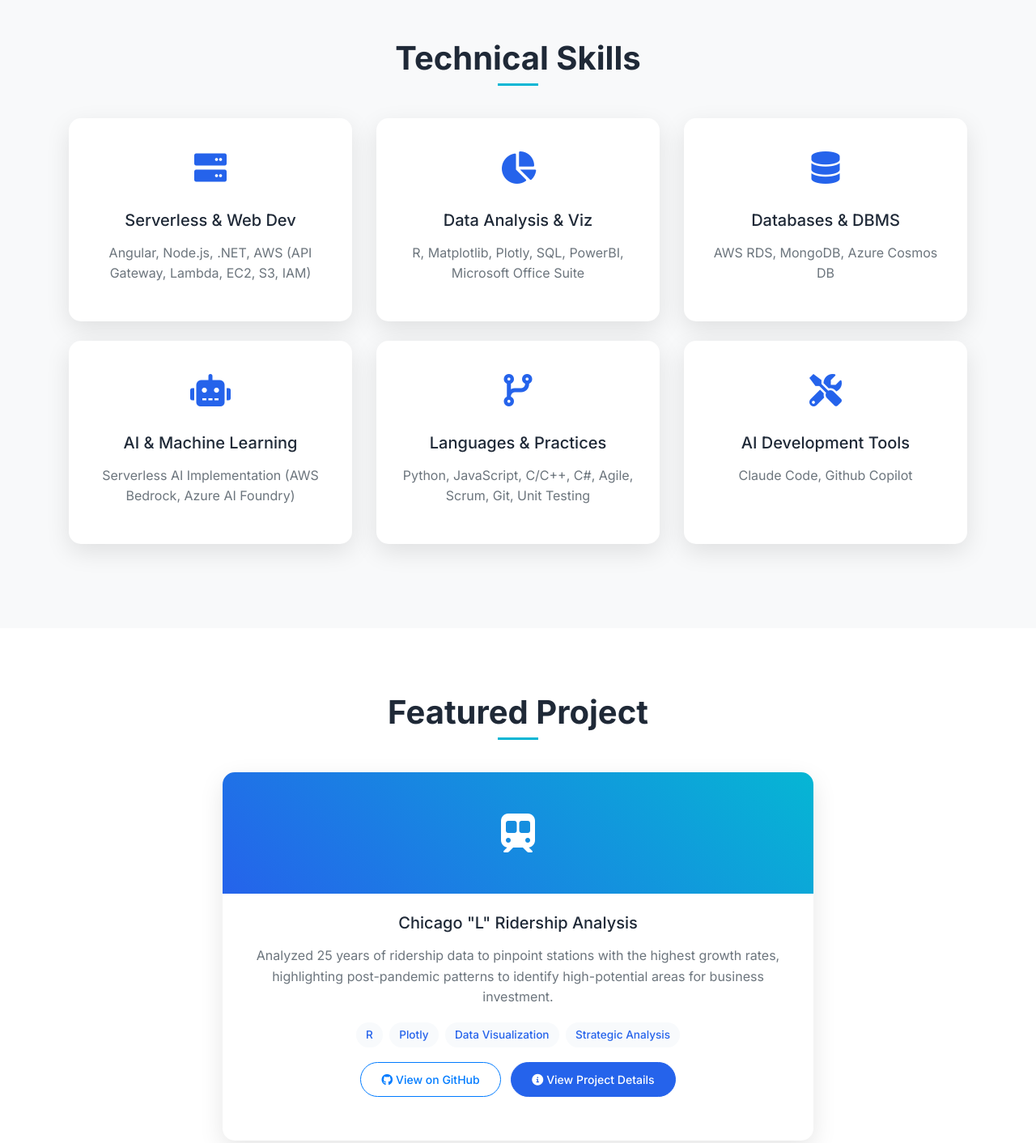
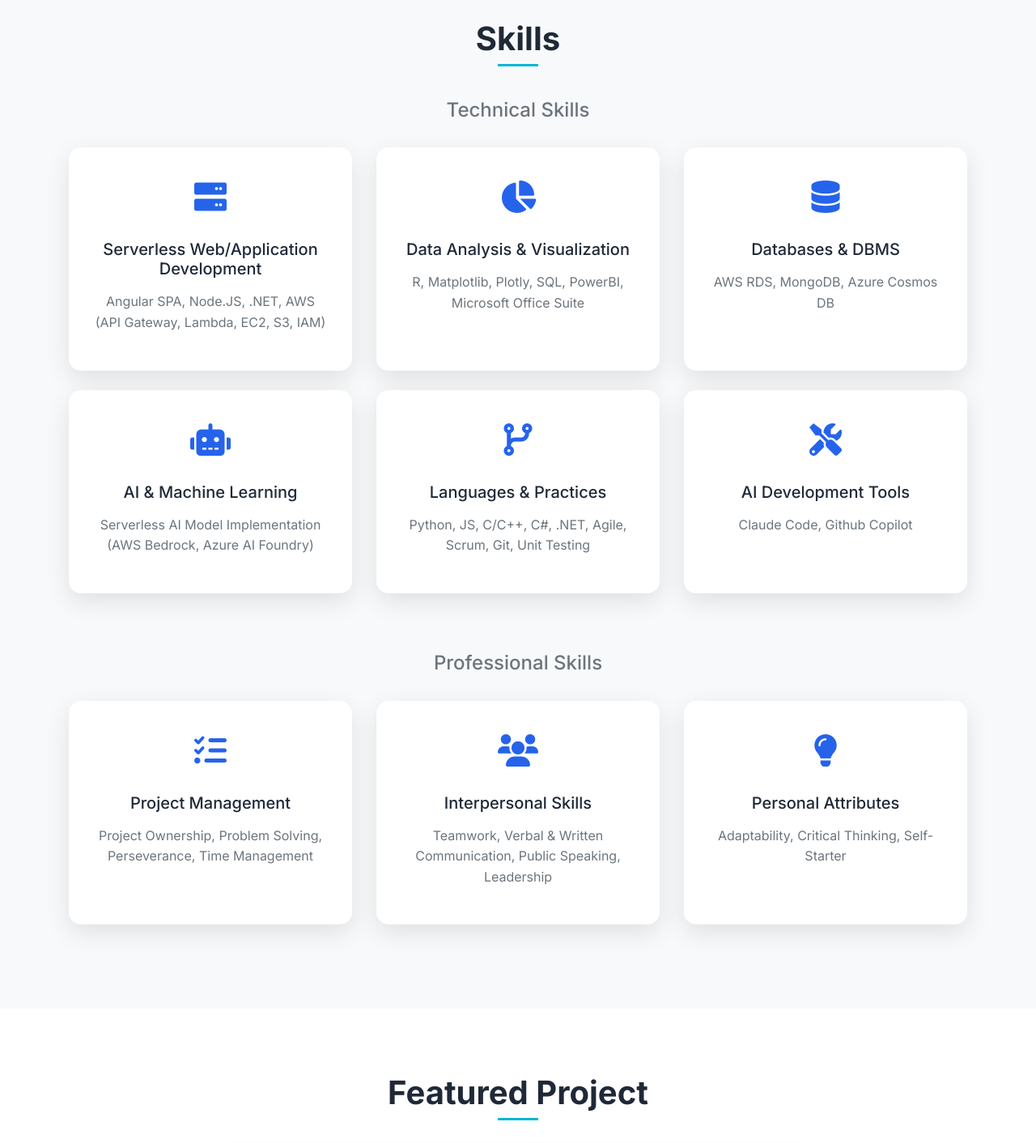
Before and after one commit to CarterLeeW/Portfolio, a plain HTML site: page index.html in a window 1280 px wide. Shown: the part 1340-2752 px from the top of the page at 81% size. Drawn offline with nearby package versions, Linux system fonts and the light colour scheme.

Commit message:
finished portfolio

```diff
--- a/index.html
+++ b/index.html
@@ -1,12 +1,14 @@
 <!doctype html>
 <html lang="en">
+
 <head>
   <!-- Required meta tags -->
   <meta charset="utf-8">
   <meta name="viewport" content="width=device-width, initial-scale=1, shrink-to-fit=no">
 
   <!-- Bootstrap CSS -->
-    <link rel="stylesheet" href="https://maxcdn.bootstrapcdn.com/bootstrap/4.0.0/css/bootstrap.min.css" xintegrity="sha384-Gn5384xqQ1aoWXA+058RXPxPg6fy4IWvTNh0E263XmFcJlSAwiGgFAW/dAiS6JXm" crossorigin="anonymous">
+  <link rel="stylesheet" href="https://maxcdn.bootstrapcdn.com/bootstrap/4.0.0/css/bootstrap.min.css"
+    xintegrity="sha384-Gn5384xqQ1aoWXA+058RXPxPg6fy4IWvTNh0E263XmFcJlSAwiGgFAW/dAiS6JXm" crossorigin="anonymous">
 
   <!-- Font Awesome for icons -->
   <link rel="stylesheet" href="https://cdnjs.cloudflare.com/ajax/libs/font-awesome/6.0.0/css/all.min.css">
@@ -16,6 +18,7 @@
 
   <title>Carter Wooton - Software & Data Engineer</title>
 
+  <!-- External CSS -->
   <link rel="stylesheet" href="styles.css">
 </head>
 
@@ -59,16 +62,18 @@
             Hi, I'm <span class="text-warning">Carter Wooton</span>
           </h1>
           <h2 class="h3 mb-4">
-              <span class="typing-animation">Software & Data Engineer</span>
+            <span class="typing-animation"></span>
           </h2>
           <p class="lead mb-5">
-              Collaborative and adaptable engineer with a proven ability to tackle complex challenges at the intersection of data analysis, software development, and business strategy. I drive efficiency and uncover critical insights by applying a multi-language programming toolkit and pioneering serverless AI solutions.
+            Collaborative and adaptable engineer with a proven ability to tackle complex challenges at the intersection
+            of data analysis, software development, and business strategy. I drive efficiency and uncover critical
+            insights by applying a multi-language programming toolkit and pioneering serverless AI solutions.
           </p>
           <div class="mb-4">
             <a href="#projects" class="btn btn-light btn-lg mr-3">
               <i class="fas fa-folder-open mr-2"></i>View My Work
             </a>
-              <a href="Business_Resume.pdf" target="_blank" class="btn btn-outline-light btn-lg">
+            <a href="media/Carter_Wooton_Resume_DE_9_28_2025.pdf" target="_blank" class="btn btn-outline-light btn-lg">
               <i class="fas fa-file-arrow-down mr-2"></i>Download Resume
             </a>
           </div>
@@ -93,10 +98,15 @@
         <div class="col-lg-6">
           <h3 class="h2 mb-4">Bridging Analytics and Development</h3>
           <p class="text-muted mb-4">
-              I am a dedicated technologist passionate about building intelligent systems that answer critical business questions. My experience in backend development allows me to automate processes and enhance data accuracy, while my ongoing Master's in Business Analytics is sharpening my skills in AI and Natural Language Processing.
-            </p>
-            <p class="text-muted mb-4">
-              I thrive in dynamic environments where I can manage competing priorities, ensure quality, and advise on technical strategy to reduce operational costs and drive project success.
+            Collaborative and adaptable Software and Data Engineer with a proven ability to tackle complex challenges at
+            the
+            intersection of complex data analysis, software development, and business strategy. Drives efficiency and
+            uncovers
+            critical insights by applying a multi-language programming toolkit and pioneering serverless AI solutions.
+            Currently
+            pursuing a Master's in Business Analytics with an AI concentration to proactively enhance skills in
+            designing
+            intelligent systems that answer the critical business questions of tomorrow.
           </p>
         </div>
         <div class="col-lg-6">
@@ -124,21 +134,29 @@
     <div class="container">
       <div class="row">
         <div class="col-lg-12 text-center">
-            <h2 class="section-title h1 font-weight-bold">Technical Skills</h2>
+          <h2 class="section-title h1 font-weight-bold">Skills</h2>
         </div>
       </div>
+
+      <!-- Technical Skills Subheading -->
+      <div class="row mb-4">
+          <div class="col-12 text-center">
+              <h3 class="h4 text-secondary">Technical Skills</h3>
+          </div>
+      </div>
+
       <div class="row">
         <div class="col-lg-4 col-md-6 mb-4">
           <div class="skill-card text-center">
             <div class="skill-icon"><i class="fas fa-server"></i></div>
-              <h4 class="h5 mb-3">Serverless & Web Dev</h4>
-              <p class="text-muted">Angular, Node.js, .NET, AWS (API Gateway, Lambda, EC2, S3, IAM)</p>
+            <h4 class="h5 mb-3">Serverless Web/Application Development</h4>
+            <p class="text-muted">Angular SPA, Node.JS, .NET, AWS (API Gateway, Lambda, EC2, S3, IAM)</p>
           </div>
         </div>
         <div class="col-lg-4 col-md-6 mb-4">
           <div class="skill-card text-center">
             <div class="skill-icon"><i class="fas fa-chart-pie"></i></div>
-              <h4 class="h5 mb-3">Data Analysis & Viz</h4>
+            <h4 class="h5 mb-3">Data Analysis & Visualization</h4>
             <p class="text-muted">R, Matplotlib, Plotly, SQL, PowerBI, Microsoft Office Suite</p>
           </div>
         </div>
@@ -153,14 +171,14 @@
           <div class="skill-card text-center">
             <div class="skill-icon"><i class="fas fa-robot"></i></div>
             <h4 class="h5 mb-3">AI & Machine Learning</h4>
-              <p class="text-muted">Serverless AI Implementation (AWS Bedrock, Azure AI Foundry)</p>
+            <p class="text-muted">Serverless AI Model Implementation (AWS Bedrock, Azure AI Foundry)</p>
           </div>
         </div>
         <div class="col-lg-4 col-md-6 mb-4">
           <div class="skill-card text-center">
             <div class="skill-icon"><i class="fas fa-code-branch"></i></div>
             <h4 class="h5 mb-3">Languages & Practices</h4>
-              <p class="text-muted">Python, JavaScript, C/C++, C#, Agile, Scrum, Git, Unit Testing</p>
+            <p class="text-muted">Python, JS, C/C++, C#, .NET, Agile, Scrum, Git, Unit Testing</p>
           </div>
         </div>
         <div class="col-lg-4 col-md-6 mb-4">
@@ -171,6 +189,39 @@
           </div>
         </div>
       </div>
+
+      <!-- Professional Skills Subheading -->
+      <div class="row mt-5 mb-4">
+          <div class="col-12 text-center">
+              <h3 class="h4 text-secondary">Professional Skills</h3>
+          </div>
+      </div>
+
+      <!-- New row for professional skills -->
+      <div class="row justify-content-center">
+          <div class="col-lg-4 col-md-6 mb-4">
+              <div class="skill-card text-center">
+                  <div class="skill-icon"><i class="fas fa-tasks"></i></div>
+                  <h4 class="h5 mb-3">Project Management</h4>
+                  <p class="text-muted">Project Ownership, Problem Solving, Perseverance, Time Management</p>
+              </div>
+          </div>
+          <div class="col-lg-4 col-md-6 mb-4">
+              <div class="skill-card text-center">
+                  <div class="skill-icon"><i class="fas fa-users"></i></div>
+                  <h4 class="h5 mb-3">Interpersonal Skills</h4>
+                  <p class="text-muted">Teamwork, Verbal & Written Communication, Public Speaking, Leadership</p>
+              </div>
+          </div>
+          <div class="col-lg-4 col-md-6 mb-4">
+              <div class="skill-card text-center">
+                  <div class="skill-icon"><i class="fas fa-lightbulb"></i></div>
+                  <h4 class="h5 mb-3">Personal Attributes</h4>
+                  <p class="text-muted">Adaptability, Critical Thinking, Self-Starter</p>
+              </div>
+          </div>
+      </div>
+
     </div>
   </section>
 
@@ -191,18 +242,10 @@
             <div class="card-body p-4 text-center">
               <h4 class="card-title h5 mb-3">Chicago "L" Ridership Analysis</h4>
               <p class="card-text text-muted">
-                  Analyzed 25 years of ridership data to pinpoint stations with the highest growth rates, highlighting post-pandemic patterns to identify high-potential areas for business investment.
+                Analyzed 25 years of ridership data to pinpoint stations with the highest growth rates, highlighting
+                post-pandemic patterns to identify high-potential areas for business investment.
               </p>
-                <div class="mb-3">
-                  <span class="tech-tag">R</span>
-                  <span class="tech-tag">Plotly</span>
-                  <span class="tech-tag">Data Visualization</span>
-                  <span class="tech-tag">Strategic Analysis</span>
-                </div>
               <div>
-                  <a href="https://github.com/CarterLeeW" target="_blank" class="btn btn-outline-primary btn-sm mr-2">
-                    <i class="fab fa-github mr-1"></i>View on GitHub
-                  </a>
                 <a href="project-chicago-l.html" class="btn btn-primary btn-sm">
                   <i class="fas fa-circle-info mr-1"></i>View Project Details
                 </a>
@@ -262,4 +305,5 @@
   <!-- Custom JS -->
   <script src="script.js"></script>
 </body>
+
 </html>
```
Also changed, not shown: project-chicago-l.html (+1 -11 lines), 1 other file. Lines whose indentation alone changed are shown as unchanged.
